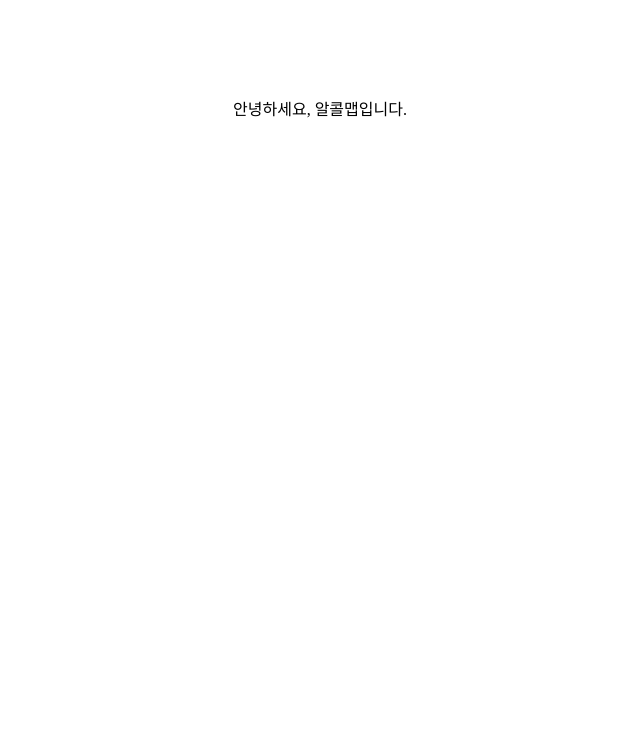
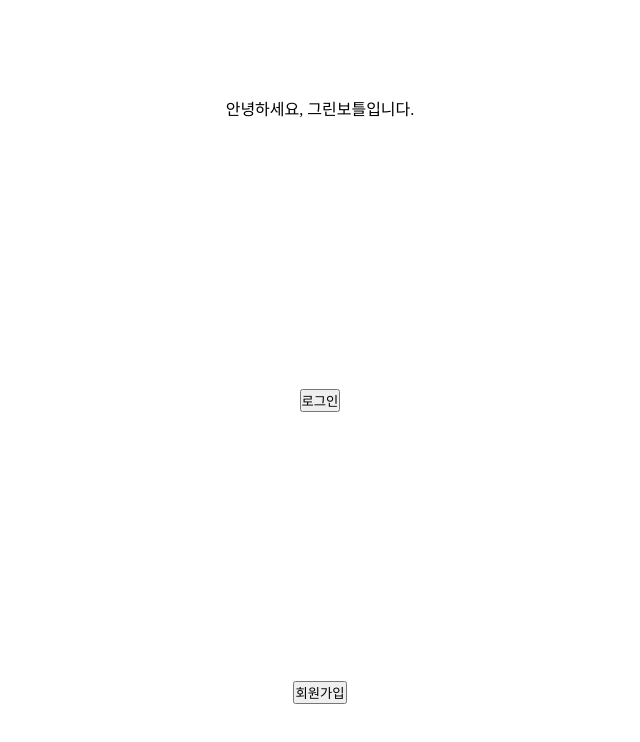
Before and after one commit to deenuit113/alcoholmapfe, a Next.js app in the folder frontend/: page / in a window 1280 px wide. Shown: the top 742 px of the page, without its empty margins (320-960 px from the left). Built offline with nearby package versions, Linux system fonts and the light colour scheme.

Commit message:
Feat: add login and signup button on main page

```diff
--- a/frontend/pages/index.tsx
+++ b/frontend/pages/index.tsx
@@ -1,12 +1,22 @@
 import styles from '../styles/Home.module.css'
+import { useRouter } from 'next/router'
 
 export default function Home() {
+  const router = useRouter()
+  const onClickMoveToLogin = () => {
+        router.push("../login")
+  }
+  const onClickMoveToSignup = () => {
+    router.push("../signup")
+}
   return (
     <>
       <main className={styles.main}>
           <p>
-            안녕하세요, 알콜맵입니다.
+            안녕하세요, 그린보틀입니다.
           </p>
+          <button onClick={onClickMoveToLogin}>로그인</button>
+          <button onClick={onClickMoveToSignup}>회원가입</button>
       </main>
     </>
   )
```
